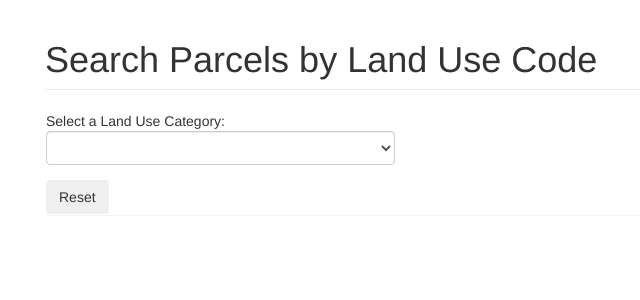
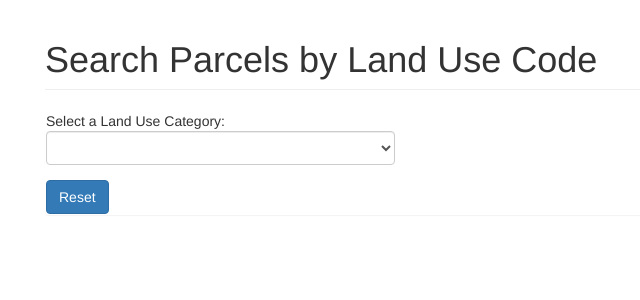
Before and after one commit to seangwright/hacknakron-team-f, an Angular app: page / in a window 1280 px wide. Shown: the top 300 px of the page, without its empty margins (40-680 px from the left). Built offline with nearby package versions, Linux system fonts and the light colour scheme; what angular-2-dropdown-multiselect, ng2-smart-table would draw is missing.

Commit message:
Added some color

```diff
--- a/src/app/app.component.html
+++ b/src/app/app.component.html
@@ -23,10 +23,10 @@
       </div>
       <div class="row">
         <div  *ngIf="myOptions.length > 0" class="col-md-2">
-          <input type="submit" class="btn" value="Search for Parcels" (click)="searchParcels()" />
+          <input type="submit" class="btn btn btn-primary" value="Search for Parcels" (click)="searchParcels()" />
         </div>
         <div class="col-md-2">
-          <button class="btn" (click)="resetData()">Reset</button>
+          <button class="btn btn-primary" (click)="resetData()">Reset</button>
         </div>
       </div>
     </div>
```
